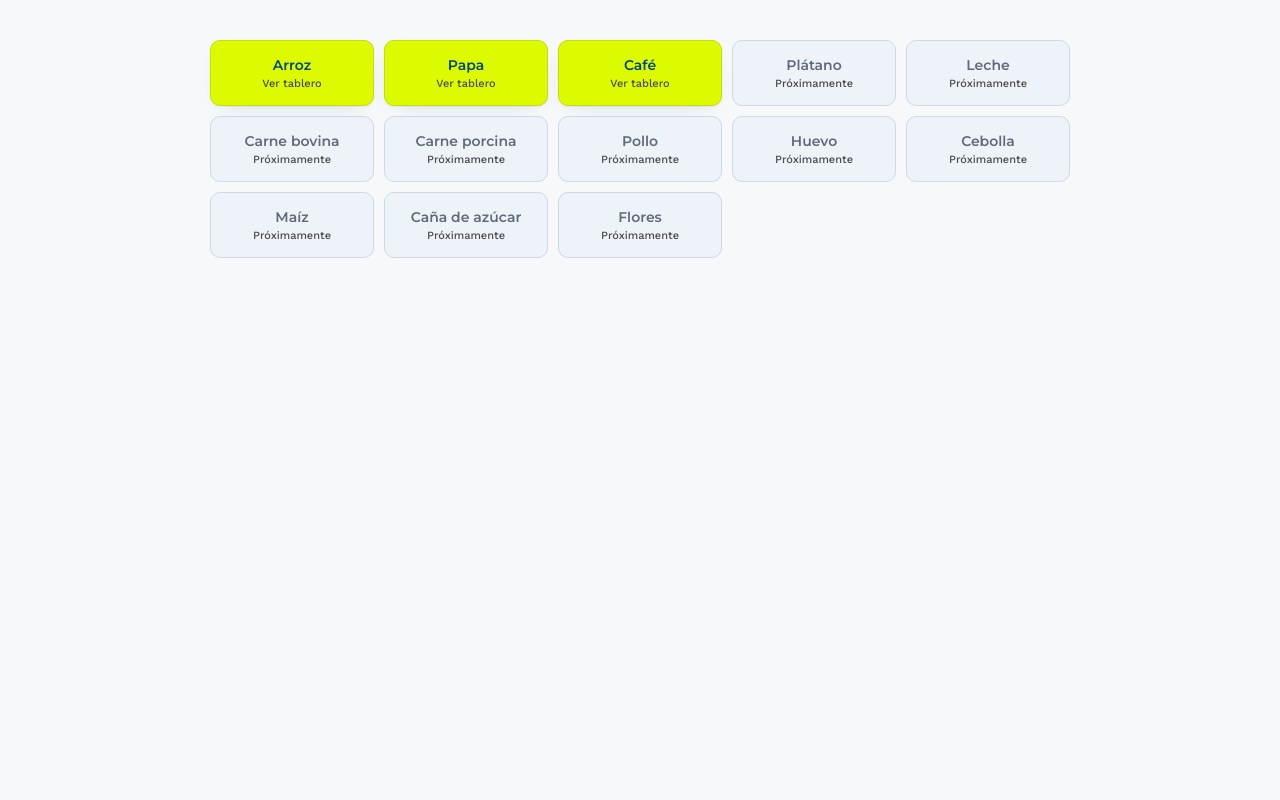
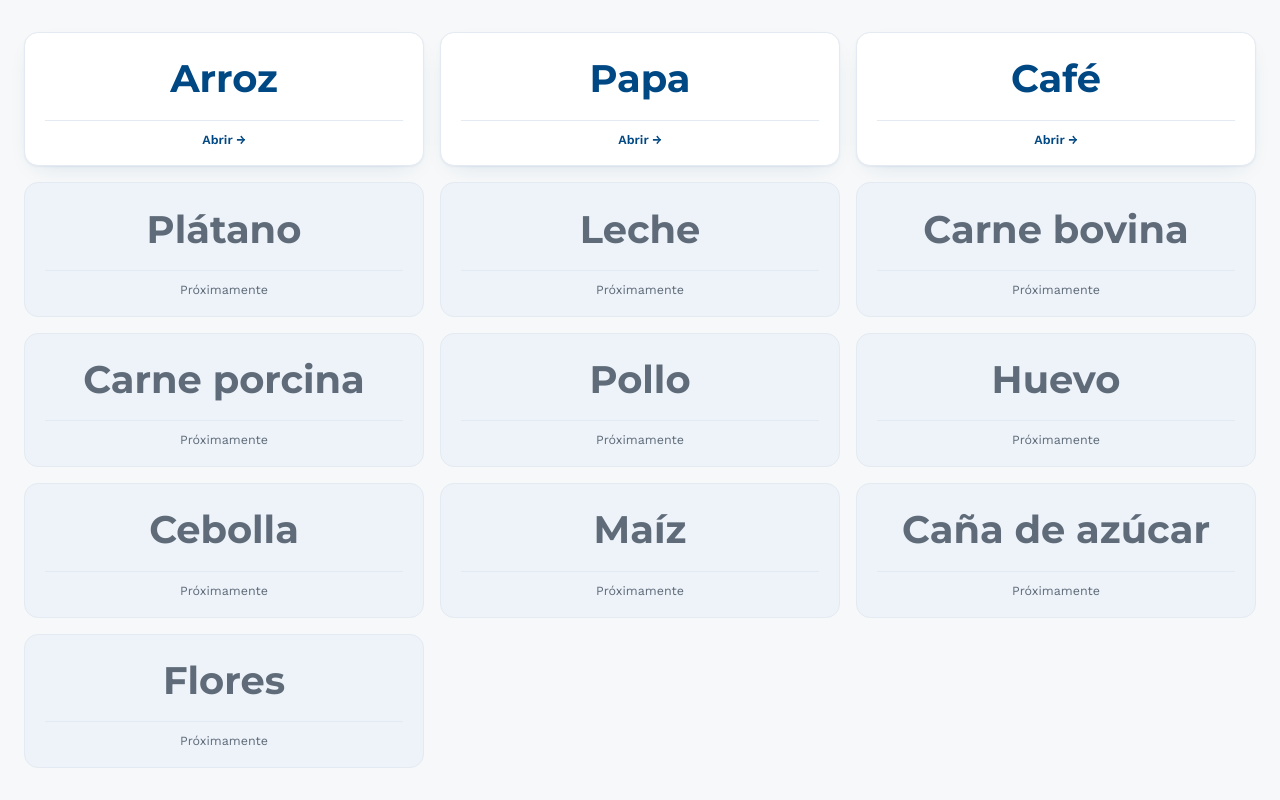
Before and after one commit to jaimeaguirreg/agropanel, a plain HTML site: page index.html in a window 1280 px wide. Drawn offline with nearby package versions, Linux system fonts and the light colour scheme.

Commit message:
Add files via upload

```diff
--- a/index.html
+++ b/index.html
@@ -46,13 +46,20 @@ p{margin:0}
 #portada[hidden],#app[hidden],.hoja[hidden],#cajon[hidden],#detalle[hidden],[data-solo][hidden]{display:none!important}
 
 /* ---------- portada ---------- */
-#portada{display:flex;flex-direction:column;align-items:center;gap:30px;padding:40px 16px 36px;text-align:center;min-height:100%}
-.productos{display:grid;grid-template-columns:repeat(auto-fill,minmax(148px,1fr));gap:10px;width:min(860px,100%)}
-.producto-btn{font-family:var(--f-display);font-weight:600;font-size:14px;color:var(--azul-inst);background:var(--surface);border:1px solid var(--border);border-radius:10px;padding:15px 10px;cursor:pointer;display:flex;flex-direction:column;align-items:center;gap:3px;box-shadow:var(--shadow);transition:transform .12s ease,border-color .12s ease}
-.producto-btn:hover:not(:disabled){transform:translateY(-1px);border-color:var(--azul-govco)}
-.producto-btn.activo{background:var(--lima);border-color:#c4df00}
-.producto-btn small{font-family:var(--f-body);font-weight:500;font-size:11px;color:var(--ink-soft)}
-.producto-btn:disabled{cursor:not-allowed;color:var(--ink-faint);background:var(--surface-2);box-shadow:none}
+/* Solo las cajas de producto, a lo ancho y alto de la página, con el estilo de las tarjetas del Observatorio:
+   blancas, azul institucional, radio 14, sombra, suben al pasar el cursor. Apagadas = próximamente. */
+#portada{display:flex;flex-direction:column;align-items:center;justify-content:center;padding:32px 24px;min-height:100vh}
+.productos{display:grid;grid-template-columns:repeat(3,minmax(0,1fr));grid-auto-rows:1fr;gap:16px;width:100%;max-width:1320px;min-height:min(calc(100vh - 64px),900px)}
+@media (max-width:960px){.productos{grid-template-columns:repeat(2,minmax(0,1fr))}}
+@media (max-width:760px){#portada{padding:20px 16px}.productos{gap:12px;min-height:0}.producto-btn{padding:16px 12px 12px}}
+.producto-btn{all:unset;box-sizing:border-box;min-height:120px;cursor:pointer;display:flex;flex-direction:column;align-items:center;justify-content:space-between;gap:14px;background:var(--surface);border:1px solid var(--border-soft);border-radius:14px;box-shadow:var(--shadow);padding:20px 20px 16px;text-align:center;transition:transform .12s ease,border-color .12s ease}
+.producto-btn:hover:not(:disabled){transform:translateY(-2px);border-color:var(--azul-govco)}
+.producto-btn:focus-visible{outline:2px solid var(--focus);outline-offset:3px}
+.producto-btn:disabled{cursor:not-allowed;background:var(--surface-2);box-shadow:none}
+.producto-nombre{flex:1;display:flex;align-items:center;justify-content:center;max-width:100%;font-family:var(--f-display);font-weight:700;font-size:clamp(26px,3vw,40px);line-height:1.1;color:var(--ink-fuerte);text-wrap:balance;overflow-wrap:break-word}
+.producto-btn:disabled .producto-nombre{color:var(--ink-faint)}
+.producto-pie{align-self:stretch;display:flex;align-items:center;justify-content:center;font-size:12.5px;color:var(--ink-faint);border-top:1px solid var(--border-soft);padding-top:10px}
+.producto-ir{font-weight:600;color:var(--azul-inst)}
 
 /* ---------- barra global ---------- */
 #nav-global{position:sticky;top:env(safe-area-inset-top,0px);z-index:50;display:flex;align-items:center;justify-content:space-between;flex-wrap:wrap;gap:12px;background:var(--azul-inst);padding:10px 20px}
@@ -518,7 +525,7 @@ function leyenda(el, series){ el.innerHTML = series.map(s => `<span style="--c:$
 // ---------------- portada y navegación ----------------
 function pintarPortada(){
   document.getElementById("productos-portada").innerHTML = D.productos.map(p =>
-    `<button type="button" class="producto-btn${p.activo?" activo":""}" data-producto="${p.clave}"${p.activo?"":" disabled"}>${p.nombre}<small>${p.activo?"Ver tablero":"Próximamente"}</small></button>`).join("");
+    `<button type="button" class="producto-btn${p.activo?" activo":""}" data-producto="${p.clave}"${p.activo?"":" disabled"}><span class="producto-nombre">${p.nombre}</span><span class="producto-pie">${p.activo?'<span class="producto-ir">Abrir →</span>':"<span>Próximamente</span>"}</span></button>`).join("");
   document.querySelectorAll(".producto-btn:not(:disabled)").forEach(b => b.addEventListener("click", () => abrirProducto(b.dataset.producto)));
   const sel = document.getElementById("producto");
   sel.innerHTML = D.productos.map(p => `<option value="${p.clave}"${p.activo?"":" disabled"}${p.clave==="arroz"?" selected":""}>${p.nombre}${p.activo?"":" · próximamente"}</option>`).join("");
```
